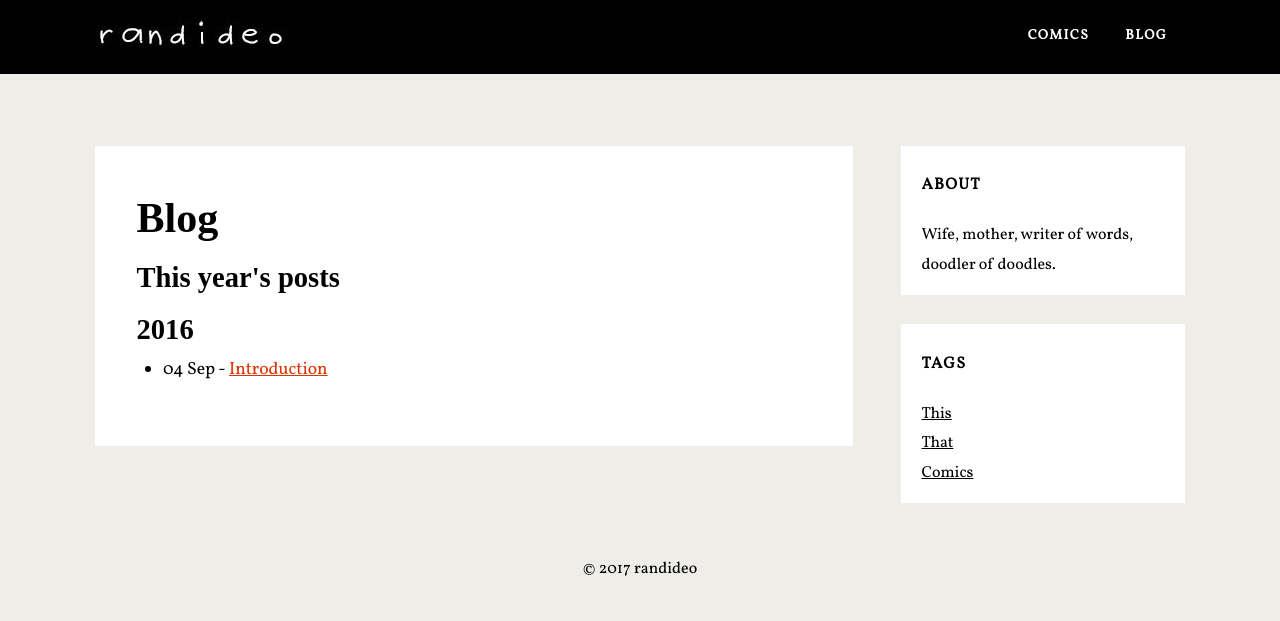
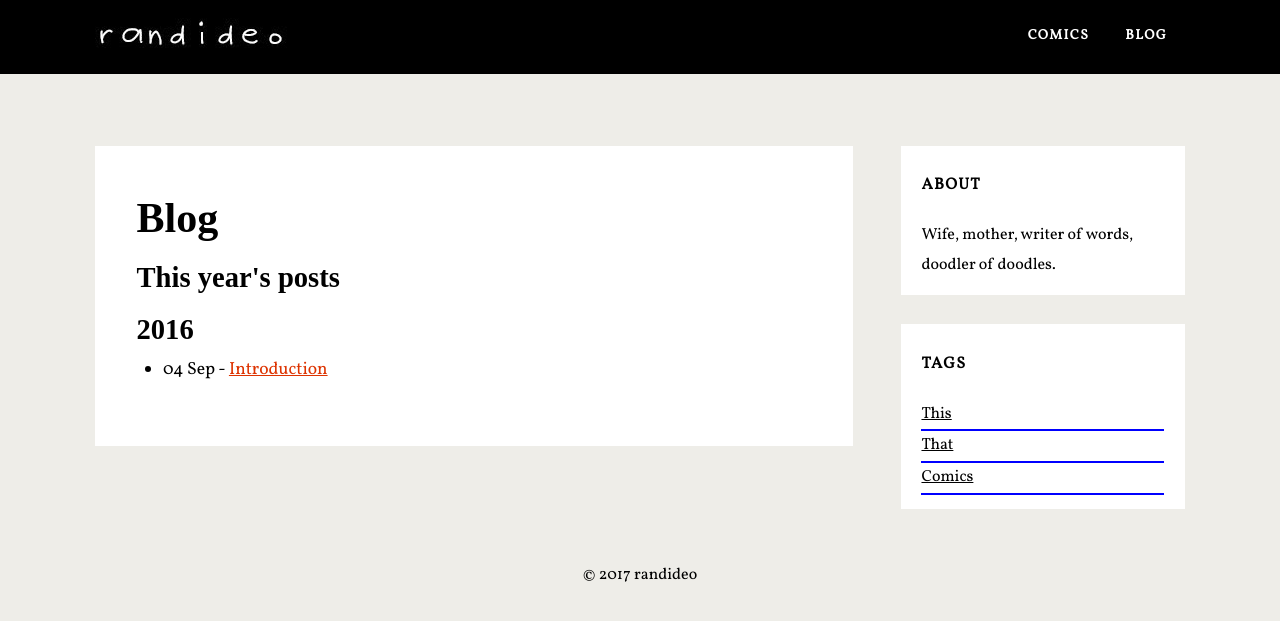
Before and after one commit to randideo/randideo.github.io, a Jekyll site: the page built from blog.html, in a window 1280 px wide. Shown: the top 621 px of the page. Built offline with Jekyll 4.4.1, drawn with Linux system fonts in a browser that asks for light colours; nearby versions of some CDN libraries; some web fonts are replaced; comment, search, counter and statistics services are not loaded.

Commit message:
Update sidebar.html

```diff
--- a/_includes/sidebar.html
+++ b/_includes/sidebar.html
@@ -12,7 +12,7 @@
 <h2 class='title'>Tags</h2>
 <div class='widget-content list-label-widget-content'>
    {% for category in site.tags %}
-  <li style="list-style: none; border-bottom: 1px #ccc;" ><a dir="ltr" href="/tags/#{{ label | first }}">{{ category | first }}</a></li>
+  <li style="list-style: none; border-bottom: 2px solid blue;" ><a dir="ltr" href="/tags/#{{ label | first }}">{{ category | first }}</a></li>
 {% endfor %}
 </div>
 </div>
```
